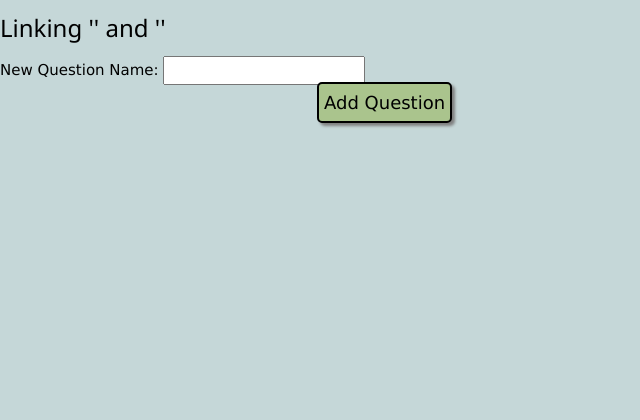
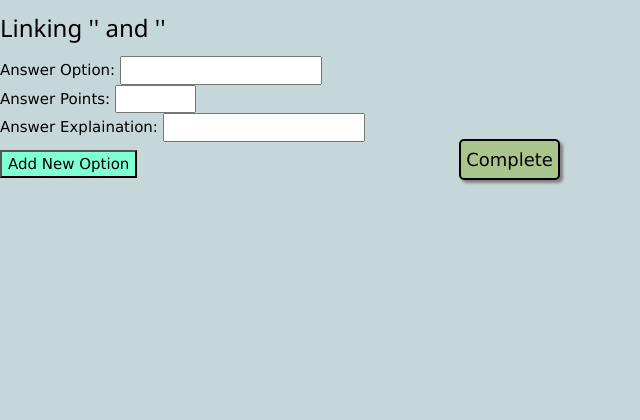
Before and after one commit to 23595/desert_ducks1, a Flask app: template templates/write_answers.html in a window 1280 px wide. Shown: the top 420 px of the page, without its empty margins (0-640 px from the left). Run offline with Flask 3, Linux system fonts and the light colour scheme; the template is opened without the code that fills it, so the values that code supplies are empty.

Commit message:
Adding way to add answer options for a question

```diff
--- a/templates/write_answers.html
+++ b/templates/write_answers.html
@@ -11,12 +11,32 @@
 <body>
     <h1>{{error_message}}</h1>
     <h3>Linking '{{setting}}' and '{{question}}'</h3>
-    <form action="{{ url_for('create_questin') }}" method="POST">
-        <div>
-            <label for="question_name">New Question Name: </label>
-            <input type="text" id="question_name" name="question_name" required maxlength="50"><br> <!--Input the admin's username - input required-->
+    <form method="POST">
+        <div id="answer_options">
+            <div>
+                <label for="answer_option">Answer Option: </label>
+                <input type="text" id="answer_option" name="answer_option" required maxlength="20"><br> <!--Input the admin's username - input required-->
+                <label for="answer_points">Answer Points: </label>
+                <input type="number" id="answer_points" name="answer_points" required max="30" min="-30"><br> <!--Input the admin's username - input required-->
+                <label for="answer_explain">Answer Explaination: </label>
+                <input type="text" id="answer_explain" name="answer_explain" required maxlength="50"><br> <!--Input the admin's username - input required-->
+            </div>
         </div>
-        <input type="submit" value="Add Question" class="submit"> <!--Submit button - runs new_user flask route and reloads page-->
+        <button onclick="addOption" style="background-color: aquamarine;">
+            Add New Option
+        </button>
+        <input type="submit" value="Complete" class="submit"> <!--Submit button - runs new_user flask route and reloads page-->
     </form>
 </body>
+<script>
+    function addOption() { //Runs when selected setting is changed. Displays questions corresponding to that setting
+        const optionList = document.getElementById('answer_options');
+        console.log(optionList)
+
+        const existingContent = optionList.innerHTML
+
+        optionList.innerHTML = existingContent + '<div><label for="answer_option">Answer Option: </label><input type="text" id="answer_option" name="answer_option" required maxlength="20"><br><label for="answer_points">Answer Points: </label><input type="number" id="answer_points" name="answer_points" required max="30" min="-30"><br><label for="answer_explain">Answer Explaination: </label><input type="text" id="answer_explain" name="answer_explain" required maxlength="50"><br></div>'
+    };
+
+</script>
 </html>
```
